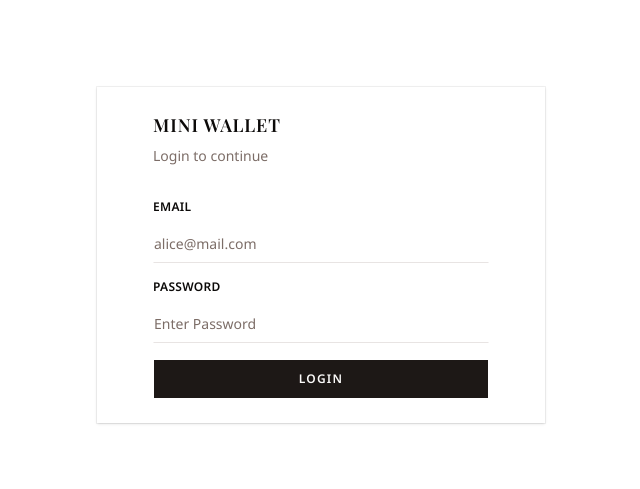
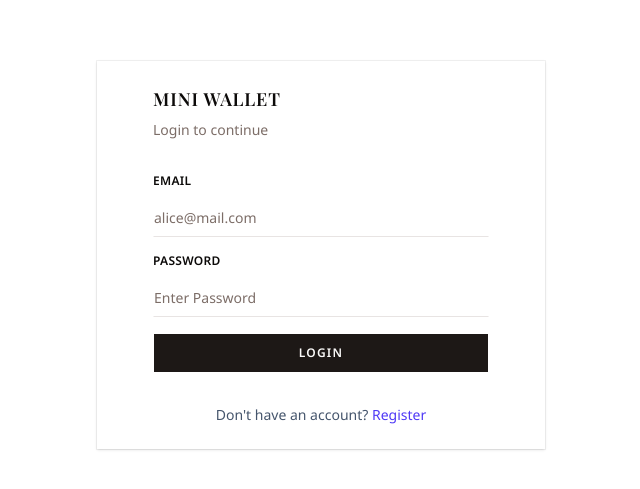
Before and after one commit to FluffySce/mini-wallet, a Next.js app in the folder mini-wallet-frontend/: page /login in a window 1280 px wide. Shown: the part 145-634 px from the top of the page, without its empty margins (319-959 px from the left). Built offline with nearby package versions, Linux system fonts and the light colour scheme; a web font is replaced by a local one.

Commit message:
feat: add registration and login links to LoginPage and RegisterPage for improved navigation

```diff
--- a/mini-wallet-frontend/src/app/login/page.tsx
+++ b/mini-wallet-frontend/src/app/login/page.tsx
@@ -7,6 +7,7 @@ import {
   CardDescription,
   CardContent,
 } from "@/components/ui/card";
+import Link from "next/link";
 
 import { Input } from "@/components/ui/input";
 import { Label } from "@/components/ui/label";
@@ -80,6 +81,15 @@ export default function LoginPage() {
             <Button className="w-full" onClick={handleLogin} disabled={loading}>
               {loading ? "Logging in..." : "Login"}
             </Button>
+            <div className="mt-4 text-center text-sm text-slate-600">
+              Don&apos;t have an account?{" "}
+              <Link
+                href="/register"
+                className="text-indigo-600 hover:underline"
+              >
+                Register
+              </Link>
+            </div>
           </div>
         </CardContent>
       </Card>
--- a/mini-wallet-frontend/src/app/register/page.tsx
+++ b/mini-wallet-frontend/src/app/register/page.tsx
@@ -2,6 +2,7 @@
 
 import { useState } from "react";
 import { useRouter } from "next/navigation";
+import Link from "next/link";
 
 import {
   Card,
@@ -96,6 +97,12 @@ export default function RegisterPage() {
             >
               {loading ? "Registering..." : "Register"}
             </Button>
+            <div className="mt-4 text-center text-sm text-slate-600">
+              Already have an account?{" "}
+              <Link href="/login" className="text-indigo-600 hover:underline">
+                Login
+              </Link>
+            </div>
           </div>
         </CardContent>
       </Card>
```
